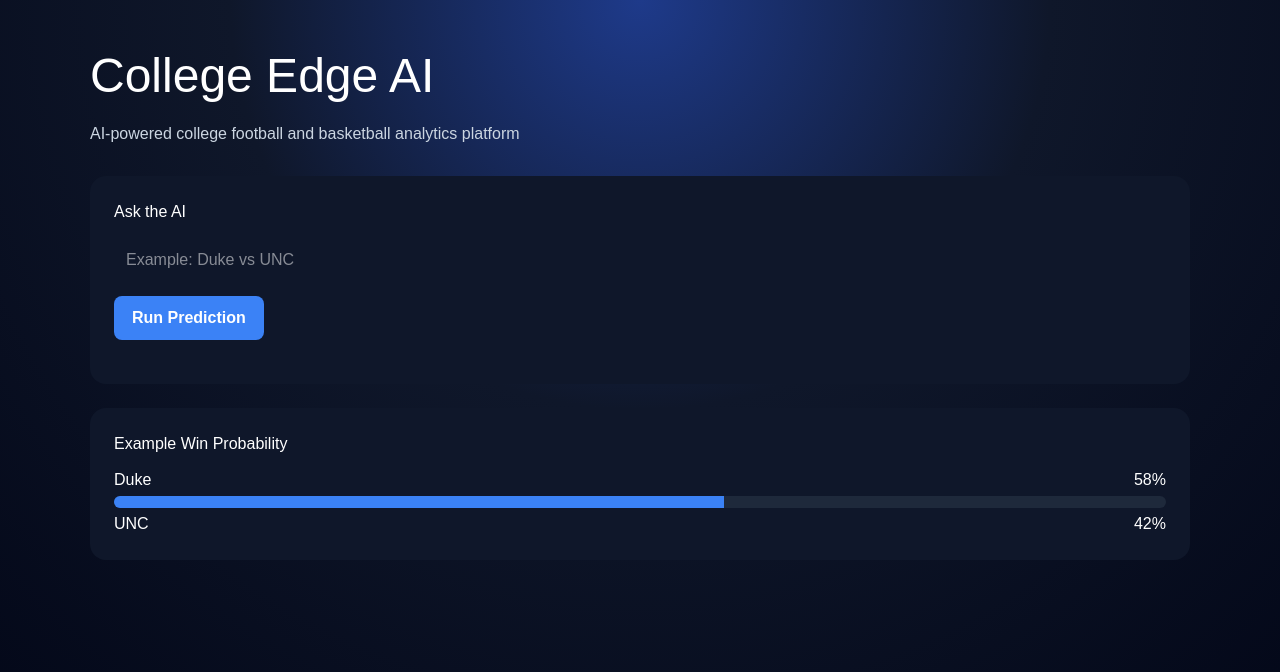
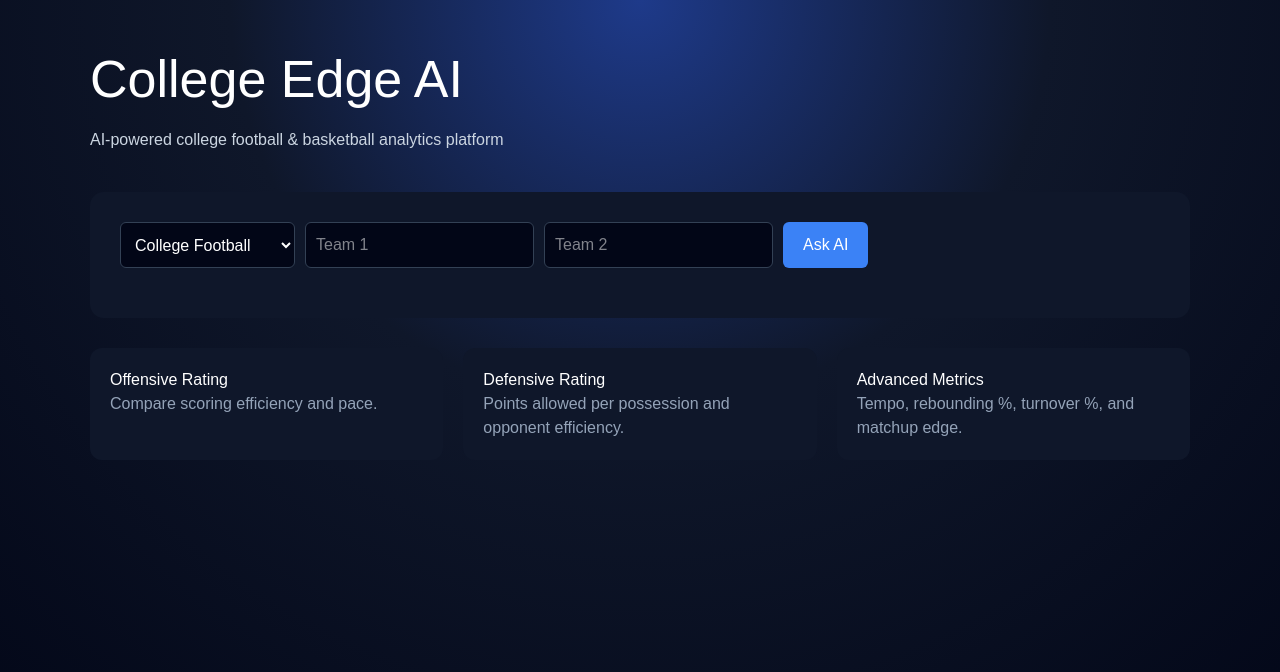
Before and after one commit to davissam830-blip/college-edge-ai, a Next.js app: page / in a window 1280 px wide. Shown: the top 672 px of the page. Built offline with nearby package versions, Linux system fonts and the light colour scheme.

Commit message:
major UI upgrade

```diff
--- a/app/page.tsx
+++ b/app/page.tsx
@@ -4,28 +4,38 @@ import { useState } from "react"
 import WinBar from "./components/WinBar"
 
 export default function Home() {
-  const [matchup, setMatchup] = useState("")
+
+  const [team1, setTeam1] = useState("")
+  const [team2, setTeam2] = useState("")
+  const [sport, setSport] = useState("football")
   const [result, setResult] = useState("")
+  const [prob, setProb] = useState(55)
   const [loading, setLoading] = useState(false)
 
   const runPrediction = async () => {
+
+    if (!team1 || !team2) return
+
+    setLoading(true)
+    setResult("")
+
     try {
-      setLoading(true)
 
-      const res = await fetch("/api/compare", {
+      const res = await fetch("/api/ai", {
         method: "POST",
-        headers: {
-          "Content-Type": "application/json",
-        },
+        headers: { "Content-Type": "application/json" },
         body: JSON.stringify({
-          sport: "basketball",
-          matchup,
-        }),
+          question: `Who wins ${team1} vs ${team2} in ${sport}? Include win probability.`
+        })
       })
 
       const data = await res.json()
 
       setResult(data.reply)
+
+      const randomProb = Math.floor(Math.random() * 20) + 50
+      setProb(randomProb)
+
     } catch {
       setResult("Error loading matchup.")
     }
@@ -34,79 +44,162 @@ export default function Home() {
   }
 
   return (
+
     <main
       style={{
         minHeight: "100vh",
         background:
-          "radial-gradient(circle at top,#1e3a8a 0%,#0f172a 40%,#020617 100%)",
+          "radial-gradient(circle at top, #1e3a8a 0%, #0f172a 40%, #020617 100%)",
         color: "white",
         padding: 40,
-        fontFamily: "Arial",
+        fontFamily: "Arial"
       }}
     >
+
       <div style={{ maxWidth: 1100, margin: "0 auto" }}>
-        <h1 style={{ fontSize: 48, marginBottom: 10 }}>College Edge AI</h1>
 
-        <p style={{ color: "#cbd5e1", marginBottom: 30 }}>
-          AI-powered college football and basketball analytics platform
+        <h1 style={{ fontSize: 52, marginBottom: 10 }}>
+          College Edge AI
+        </h1>
+
+        <p style={{ color: "#cbd5e1", marginBottom: 40 }}>
+          AI-powered college football & basketball analytics platform
         </p>
+
+        {/* Input Card */}
 
         <div
           style={{
             background: "#0f172a",
-            padding: 24,
-            borderRadius: 16,
-            marginBottom: 24,
+            padding: 30,
+            borderRadius: 14,
+            marginBottom: 30
           }}
         >
-          <h2>Ask the AI</h2>
+
+          <div style={{ display: "flex", gap: 10, marginBottom: 20 }}>
+
+            <select
+              value={sport}
+              onChange={(e) => setSport(e.target.value)}
+              style={{
+                padding: 10,
+                borderRadius: 6,
+                background: "#020617",
+                color: "white",
+                border: "1px solid #334155"
+              }}
+            >
+              <option value="football">College Football</option>
+              <option value="basketball">College Basketball</option>
+            </select>
 
             <input
-            value={matchup}
-            onChange={(e) => setMatchup(e.target.value)}
-            placeholder="Example: Duke vs UNC"
+              placeholder="Team 1"
+              value={team1}
+              onChange={(e) => setTeam1(e.target.value)}
               style={{
-              width: "100%",
-              padding: 12,
-              marginTop: 12,
-              borderRadius: 8,
-              border: "none",
+                padding: 10,
+                borderRadius: 6,
+                border: "1px solid #334155",
+                background: "#020617",
+                color: "white"
+              }}
+            />
+
+            <input
+              placeholder="Team 2"
+              value={team2}
+              onChange={(e) => setTeam2(e.target.value)}
+              style={{
+                padding: 10,
+                borderRadius: 6,
+                border: "1px solid #334155",
+                background: "#020617",
+                color: "white"
               }}
             />
 
             <button
               onClick={runPrediction}
               style={{
-              marginTop: 12,
-              padding: "10px 18px",
-              borderRadius: 8,
+                padding: "10px 20px",
+                borderRadius: 6,
                 border: "none",
                 background: "#3b82f6",
                 color: "white",
-              fontWeight: "bold",
-              cursor: "pointer",
+                cursor: "pointer"
               }}
             >
-            Run Prediction
+              Ask AI
             </button>
 
-          <div style={{ marginTop: 20 }}>
-            {loading ? "Analyzing matchup..." : result}
           </div>
+
+          {loading && <p>Running model...</p>}
+
+          {result && (
+            <>
+              <WinBar probability={prob} />
+              <p style={{ marginTop: 20 }}>{result}</p>
+            </>
+          )}
+
+        </div>
+
+        {/* Analytics Section */}
+
+        <div
+          style={{
+            display: "grid",
+            gridTemplateColumns: "1fr 1fr 1fr",
+            gap: 20
+          }}
+        >
+
+          <div
+            style={{
+              background: "#0f172a",
+              padding: 20,
+              borderRadius: 12
+            }}
+          >
+            <h3>Offensive Rating</h3>
+            <p style={{ color: "#94a3b8" }}>
+              Compare scoring efficiency and pace.
+            </p>
           </div>
 
           <div
             style={{
               background: "#0f172a",
-            padding: 24,
-            borderRadius: 16,
+              padding: 20,
+              borderRadius: 12
             }}
           >
-          <h2>Example Win Probability</h2>
+            <h3>Defensive Rating</h3>
+            <p style={{ color: "#94a3b8" }}>
+              Points allowed per possession and opponent efficiency.
+            </p>
+          </div>
 
-          <WinBar teamA="Duke" teamB="UNC" probA={58} />
+          <div
+            style={{
+              background: "#0f172a",
+              padding: 20,
+              borderRadius: 12
+            }}
+          >
+            <h3>Advanced Metrics</h3>
+            <p style={{ color: "#94a3b8" }}>
+              Tempo, rebounding %, turnover %, and matchup edge.
+            </p>
           </div>
+
         </div>
+
+      </div>
+
     </main>
   )
 }
```
Lines whose indentation alone changed are shown as unchanged.
